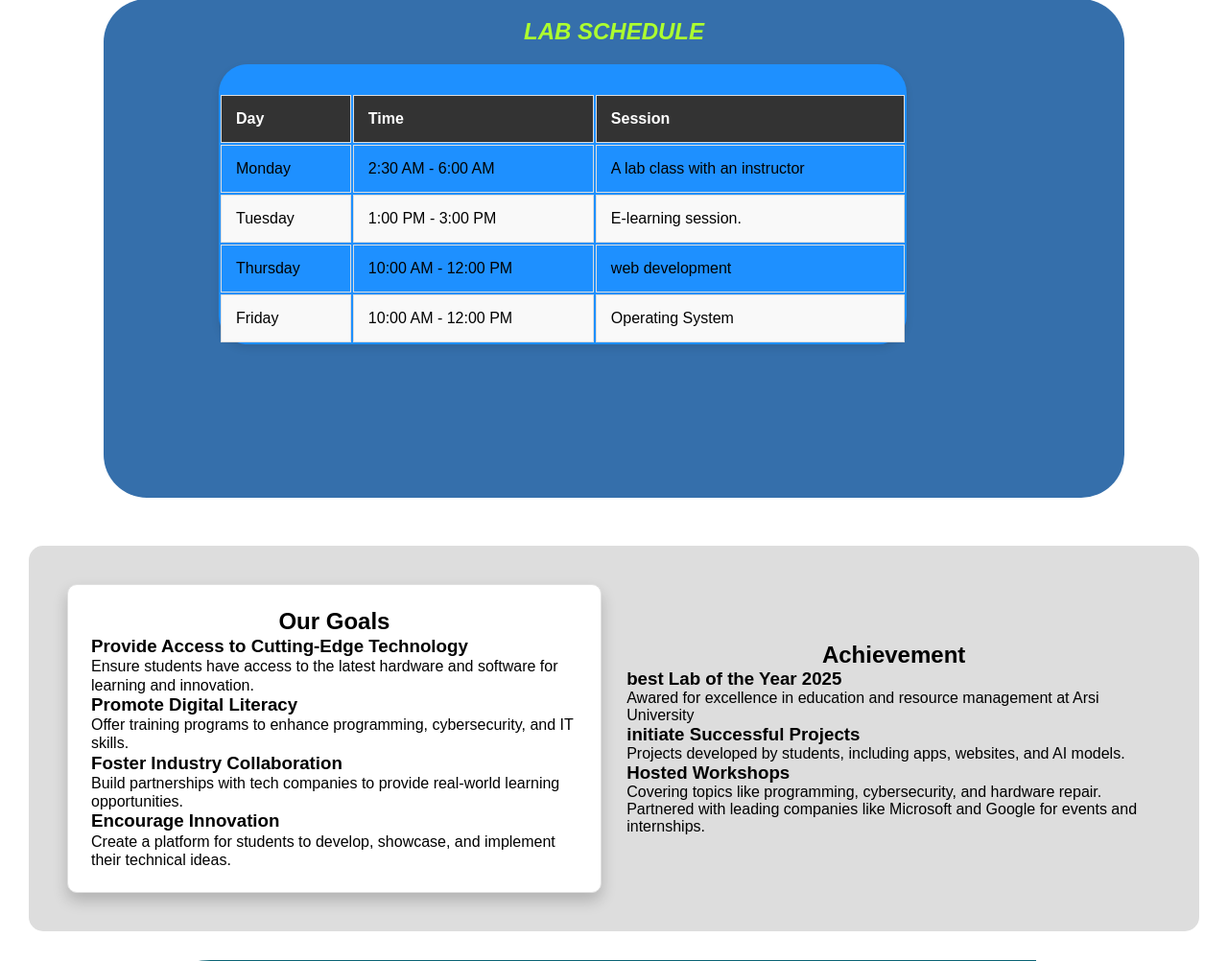
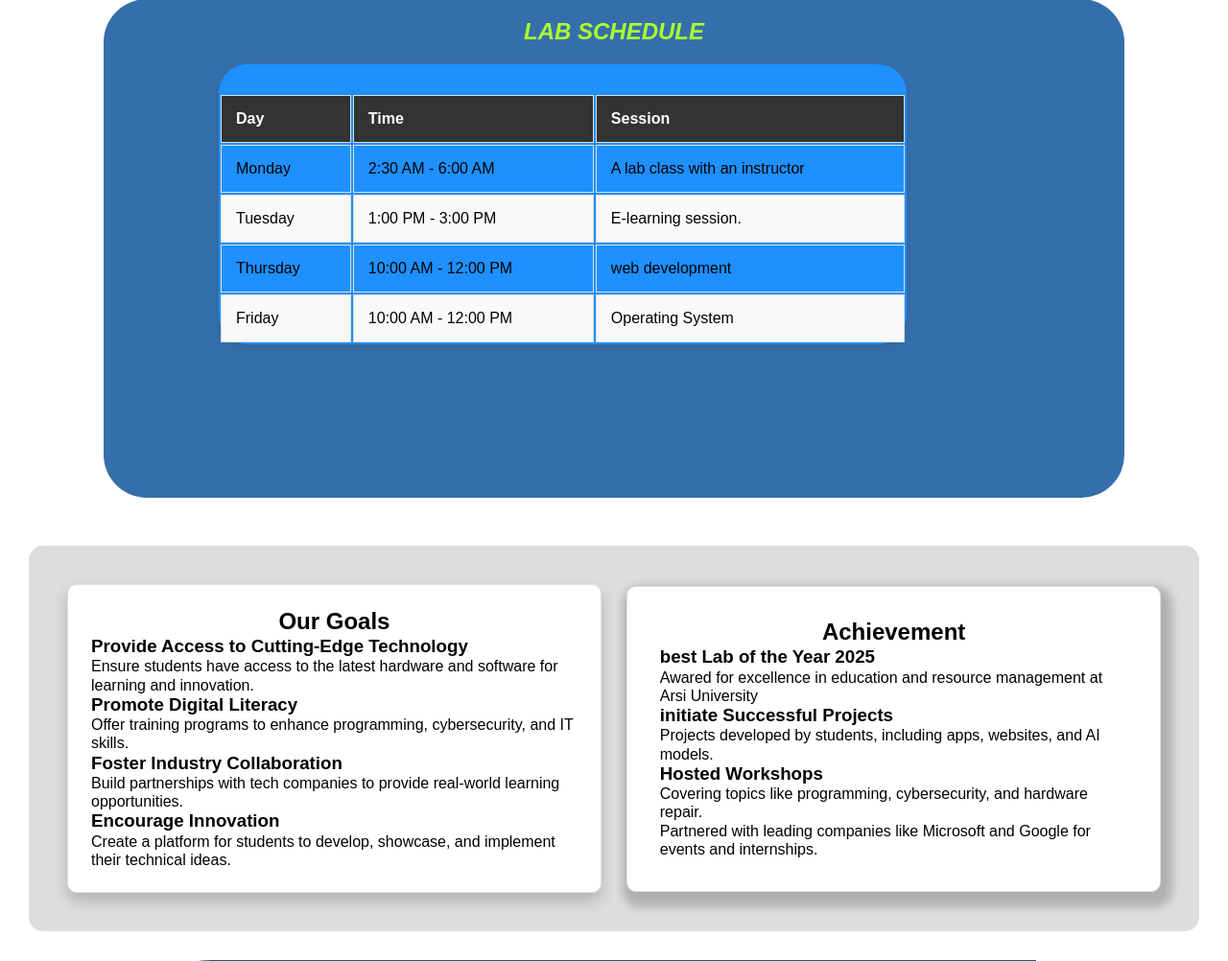
Before and after one commit to Kelbessa02/WebProgrammingGroup-5, a PHP site: page / in a window 1280 px wide. Shown: the part 1948-2950 px from the top of the page at 96% size. Run offline with PHP 8.4, Linux system fonts and the light colour scheme.

Commit message:
change on achievement

```diff
--- a/CSS/Style.css
+++ b/CSS/Style.css
@@ -328,6 +328,16 @@
     transform: translateY(-30px);
     box-shadow: 4px  8px 10px 8px rgba(0, 0, 0, 0.2);
 }
+.achieve{
+    line-height: 1.2;
+    font-family: 'Times New Roman', Times, serif;
+    background: white;
+    padding: 2.1rem;
+    border: 1px solid #e0e0e0;
+    border-radius: 10px;
+    box-shadow: 4px  8px 10px 8px rgba(0, 0, 0, 0.2);
+
+}
 
 /* goals */
 .container {
```
